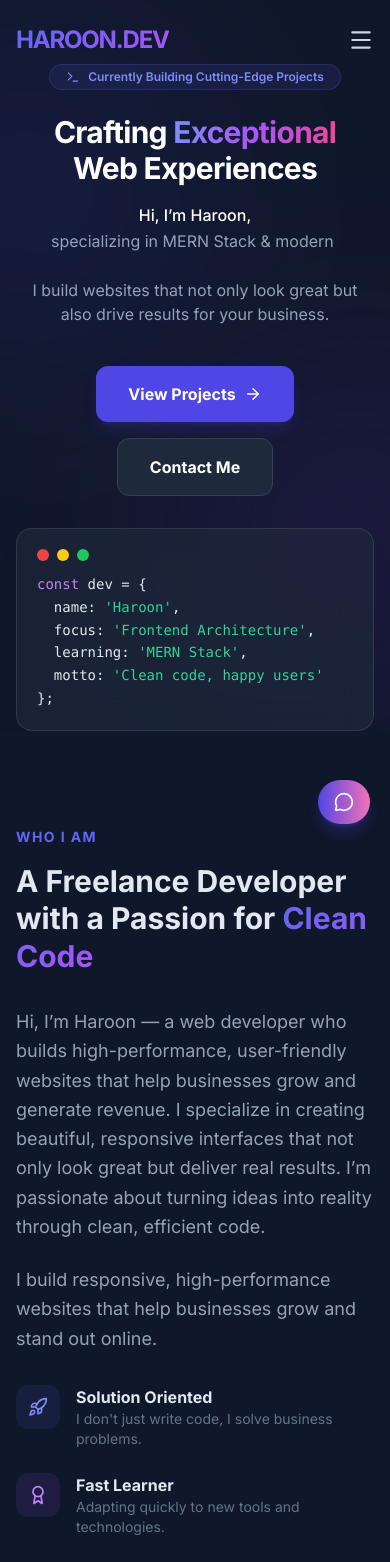
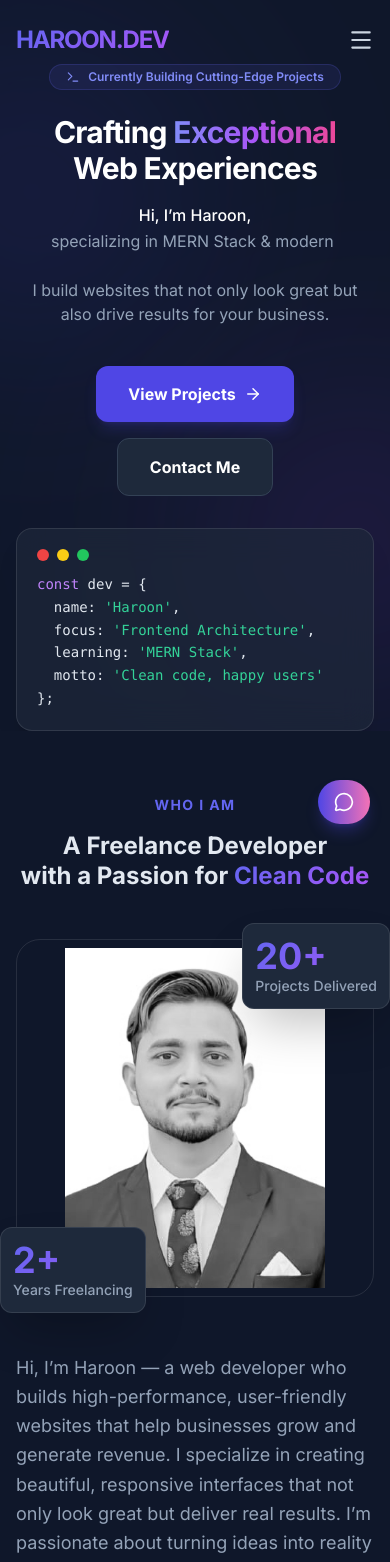
Before and after one commit to haroonashraf-dev/My_Portfolio, a React (Vite) app: page / in a window 390 px wide. Shown: the top 1562 px of the page. Built offline with nearby package versions, Linux system fonts and the light colour scheme.

Commit message:
update about.jsx

```diff
--- a/components/About.jsx
+++ b/components/About.jsx
@@ -4,16 +4,18 @@ import { User, Rocket, Award } from "lucide-react";
 import ProfilePhoto from "./img/profile-photo.jpeg";
 const About = () => {
   return (
-    <section id="about" className="py-24 relative overflow-hidden">
+    <section id="about" className="py-16 md:py-24 relative overflow-hidden">
       <div className="max-w-7xl mx-auto px-4 md:px-8">
-        <div className="grid grid-cols-1 lg:grid-cols-2 gap-16 items-center">
+        <div className="grid grid-cols-1 lg:grid-cols-2 gap-8 md:gap-16 items-center">
           <motion.div
             initial={{ opacity: 0, x: -30 }}
             whileInView={{ opacity: 1, x: 0 }}
             transition={{ duration: 0.6 }}
             viewport={{ once: true }}
+            className="order-2 lg:order-1"
           >
-            <h2 className="text-sm font-bold tracking-widest text-indigo-500 uppercase mb-4">
+            <div className="hidden lg:block">
+            <h2 className="text-sm font-bold tracking-widest text-indigo-500 uppercase mb-8">
               Who I Am
             </h2>
             <h3 className="text-3xl md:text-5xl font-bold mb-8 leading-tight">
@@ -21,6 +23,7 @@ const About = () => {
               with a Passion for{" "}
               <span className="gradient-text">Clean Code</span>
             </h3>
+            </div>
             <p className="text-slate-400 text-lg leading-relaxed mb-6">
               Hi, I’m Haroon — a web developer who builds high-performance,
               user-friendly websites that help businesses grow and generate
@@ -60,13 +63,23 @@ const About = () => {
               </div>
             </div>
           </motion.div>
-
+{/* Mobile Heading (only visible on small screens) */}
+<div className="lg:hidden mb-4 text-center">
+  <h2 className="text-sm font-bold tracking-widest text-indigo-500 uppercase mb-4">
+    Who I Am
+  </h2>
+  <h3 className="text-2xl font-bold leading-tight">
+    A Freelance Developer <br />
+    with a Passion for{" "}
+    <span className="gradient-text">Clean Code</span>
+  </h3>
+</div>
           <motion.div
             initial={{ opacity: 0, scale: 0.9 }}
             whileInView={{ opacity: 1, scale: 1 }}
             transition={{ duration: 0.6 }}
             viewport={{ once: true }}
-            className="relative"
+             className="relative mb-6 lg:mb-0 order-1 lg:order-2"
           >
             <div className="aspect-square rounded-3xl overflow-hidden border border-white/10 p-2">
               <div className="w-full h-full rounded-2xl overflow-hidden grayscale hover:grayscale-0 transition-all duration-700">
--- a/components/Services.jsx
+++ b/components/Services.jsx
@@ -53,7 +53,7 @@ const IconMap = {
 
 const Services = () => {
   return (
-    <section id="services" className="py-24 bg-[#0f172a]">
+    <section id="services" className="py-18 bg-[#0f172a]">
       <div className="max-w-7xl mx-auto px-4 md:px-8 text-center">
 
         <h2 className="text-sm font-bold tracking-widest text-indigo-500 uppercase mb-4">
```
